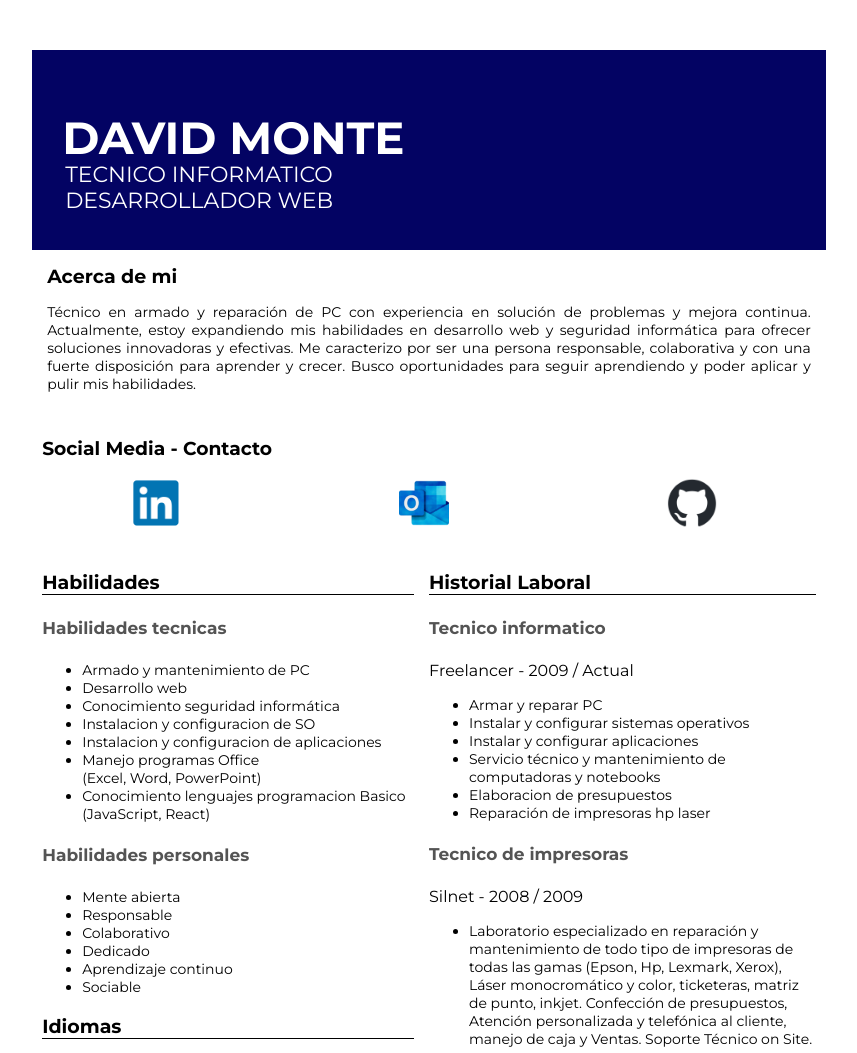
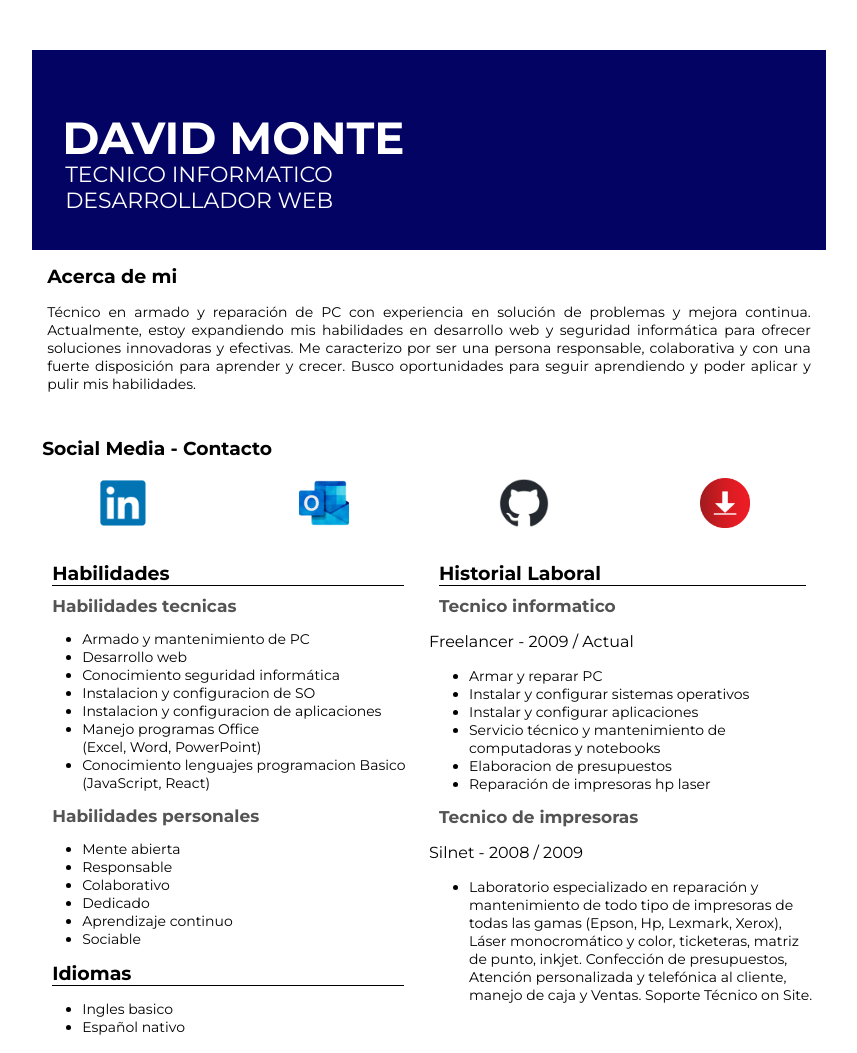
Before and after one commit to Davemnt/curriculum, a plain HTML site: page index.html in a window 1280 px wide. Shown: the top 1053 px of the page, without its empty margins (211-1068 px from the left). Drawn offline with Linux system fonts and the light colour scheme.

Commit message:
agregado de descarga pdf

```diff
--- a/estilo.css
+++ b/estilo.css
@@ -1,3 +1,4 @@
+
 
 body {
     width:   210mm;
@@ -94,13 +95,15 @@ header h2 {
 .separador_titulo h3{
     font-size: 19px;
     border-bottom: 1px solid;
-    padding: 0 10 0 60px;
+    /* padding: 0 10 0 60px; */
     position: relative;
+    margin: 10px;
 }
 
 h4 {
     color: #545454;
     font-size: 17px;
+    margin: 10px;
 }
 
 
@@ -144,7 +147,7 @@ section ul {
 .educacion h3{
     font-size: 19px;
     position: relative;
-
+    margin: 10px;
     left: 20px;
 }
 
--- a/index.html
+++ b/index.html
@@ -28,10 +28,10 @@
     <div class="grid_socialmedia">
       <h3>Social Media - Contacto</h3>
       <div class="contenido">
-          <a href="www.linkedin.com/in/david-monte-a9ba567b"><img class="link" src="iconos/linkedin.png" alt="linkedin"></a>
+          <a href="https://www.linkedin.com/in/david-monte-a9ba567b/"><img class="link" src="iconos/linkedin.png" alt="linkedin"></a>
           <a href="mailto:montedavid@hotmail.com"><img class="link" src="iconos/outlook.png" alt="outlook"></a>
           <a href="https://github.com/Davemnt"><img class="link" src="iconos/github-mark.png" alt="github"></a>
-
+          <a href="pdf/Curriculum.pdf"><img class="link" src="iconos/icondownload.png" alt="descarga" width="90px"></a>
 
       </div>
     </div>
```
Also changed, not shown: iconos/icondownload.png (added), iconos/iconodescarga.png (added), 1 other file.
